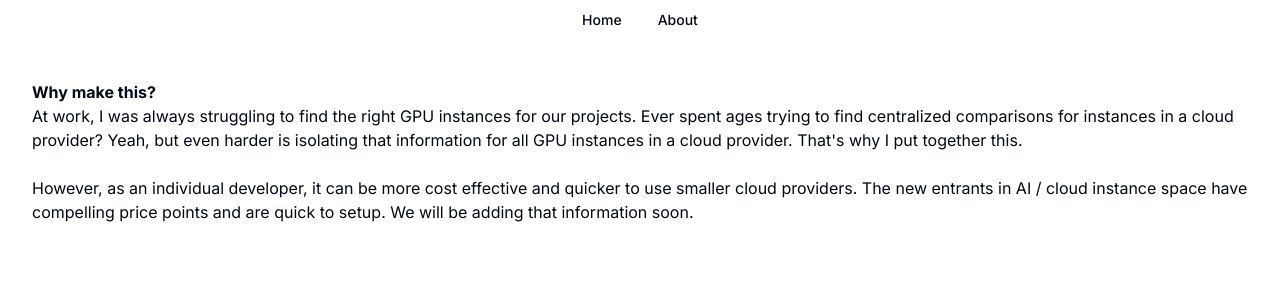
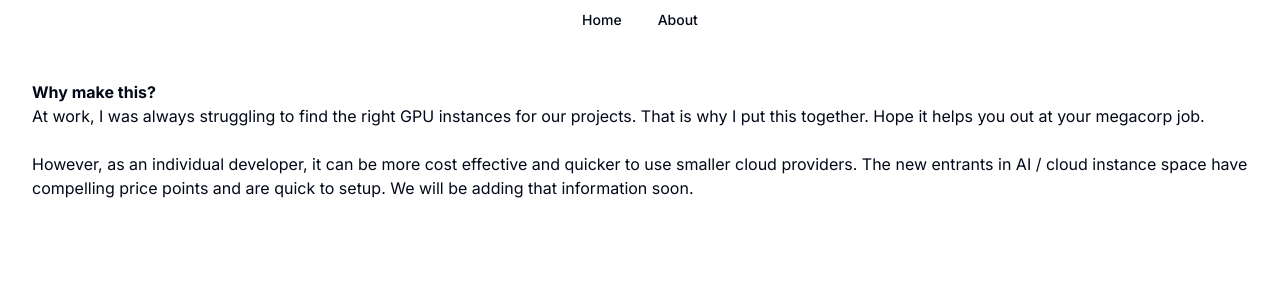
Before and after one commit to faizanshabbir/gpu-instance-pricr, a Next.js app: page /about in a window 1280 px wide. Shown: the top 300 px of the page. Built offline with nearby package versions, Linux system fonts and the light colour scheme.

Commit message:
change about page

```diff
--- a/app/about/page.tsx
+++ b/app/about/page.tsx
@@ -10,7 +10,7 @@ export default function AboutPage() {
             </div>
             <div className="container mx-auto py-5 text-left">
                 <h1 className="font-bold">Why make this?</h1>
-                <p>At work, I was always struggling to find the right GPU instances for our projects. Ever spent ages trying to find centralized comparisons for instances in a cloud provider? Yeah, but even harder is isolating that information for all GPU instances in a cloud provider. That's why I put together this. </p>
+                <p>At work, I was always struggling to find the right GPU instances for our projects. That is why I put this together. Hope it helps you out at your megacorp job.</p>
                 <br/>
                 <p>However, as an individual developer, it can be more cost effective and quicker to use smaller cloud providers. The new entrants in AI / cloud instance space have compelling price points and are quick to setup. We will be adding that information soon. </p>
             </div>
```
